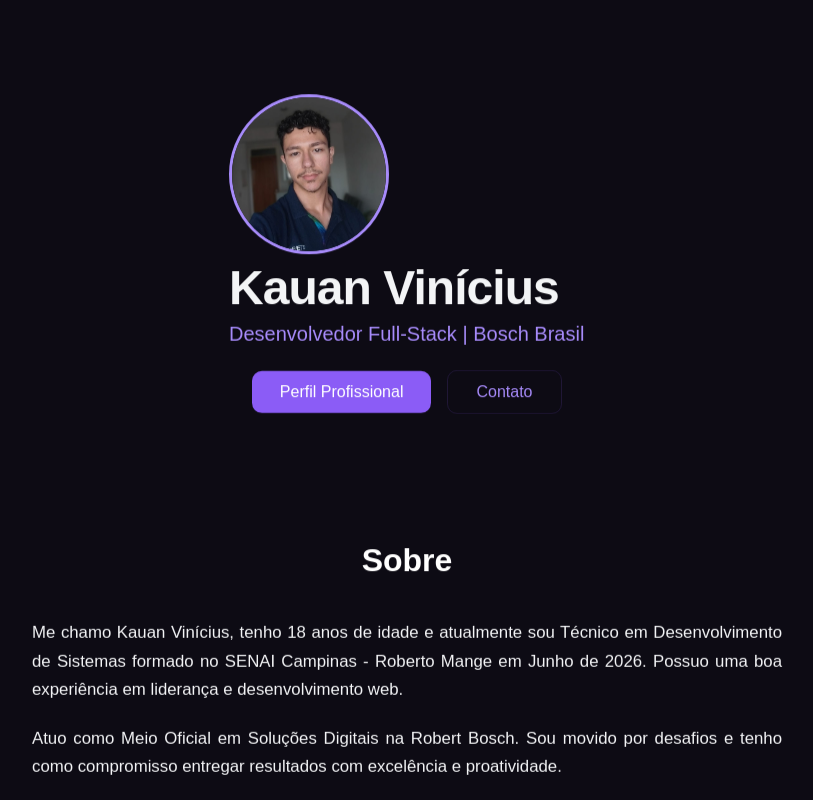
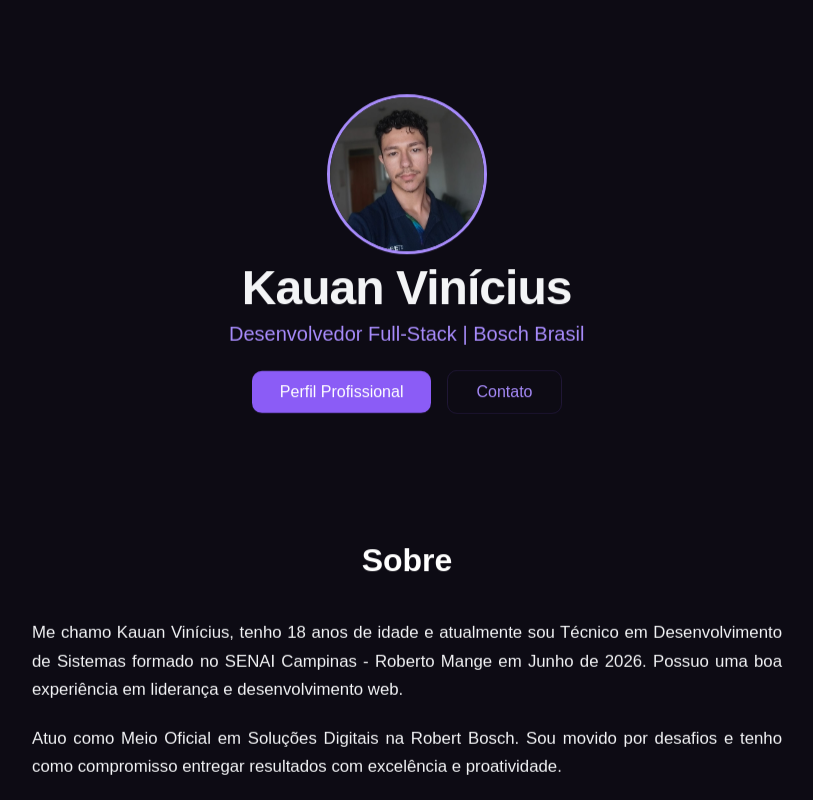
Before and after one commit to kauanvinicius9/Portfolio-Web, a React (Vite) app in the folder frontend/: page / in a window 1280 px wide. Shown: the top 800 px of the page, without its empty margins (233-1046 px from the left). Built offline with nearby package versions, Linux system fonts and the light colour scheme.

Commit message:
home.module.scss

```diff
--- a/frontend/src/pages/home.module.scss
+++ b/frontend/src/pages/home.module.scss
@@ -50,6 +50,8 @@
   padding: 6rem 0 4rem;
   display: flex;
   justify-content: center;
+  align-items: center;
+  width: 100%;
 
   &__content {
     display: flex;
@@ -57,9 +59,12 @@
     align-items: center;
     text-align: center;
     gap: 2rem;
+    margin: 0 auto;
+    max-width: 800px;
 
     @media (min-width: 768px) {
-      text-align: left;
+      text-align: center;
+      align-items: center;
     }
   }
 
```
